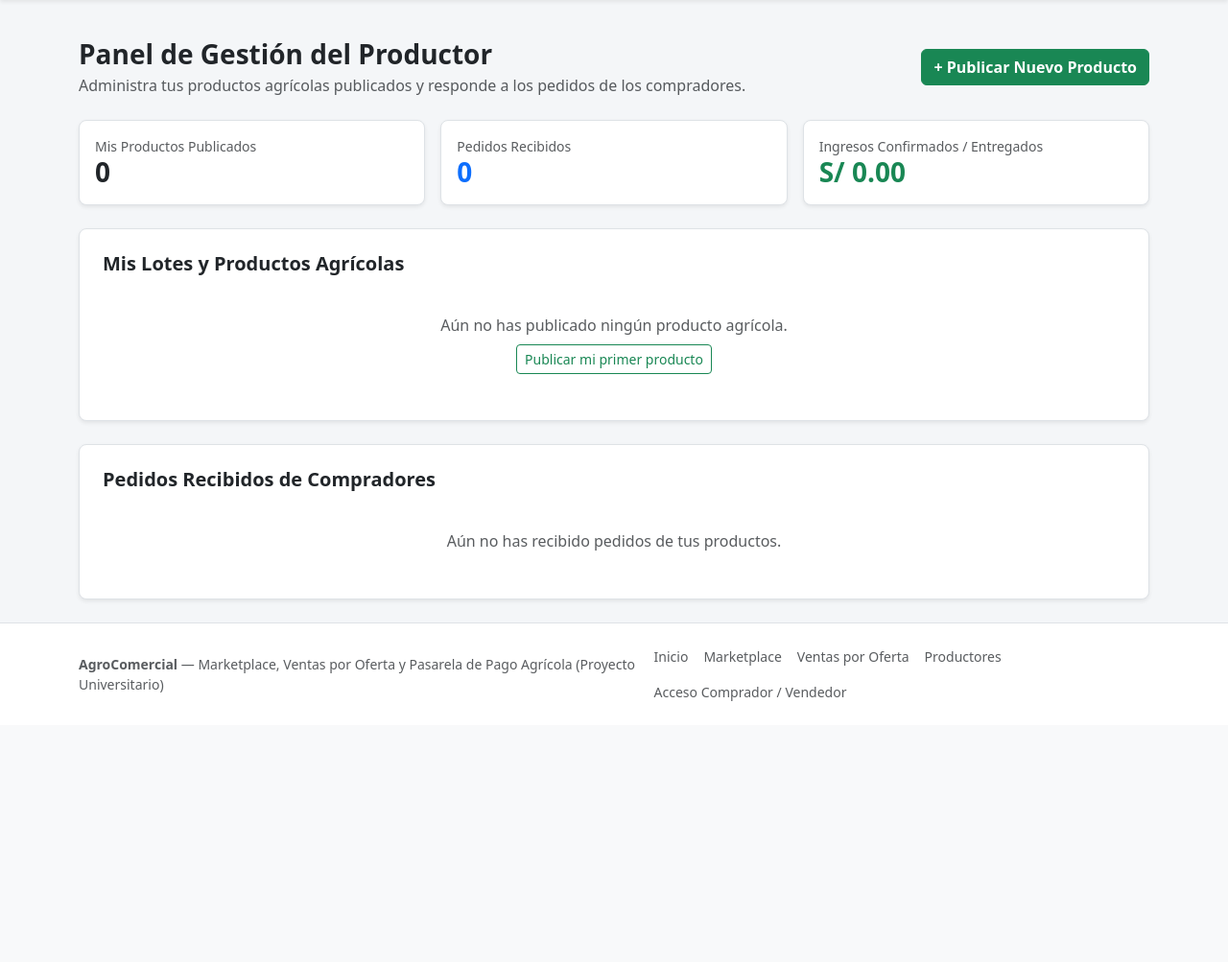
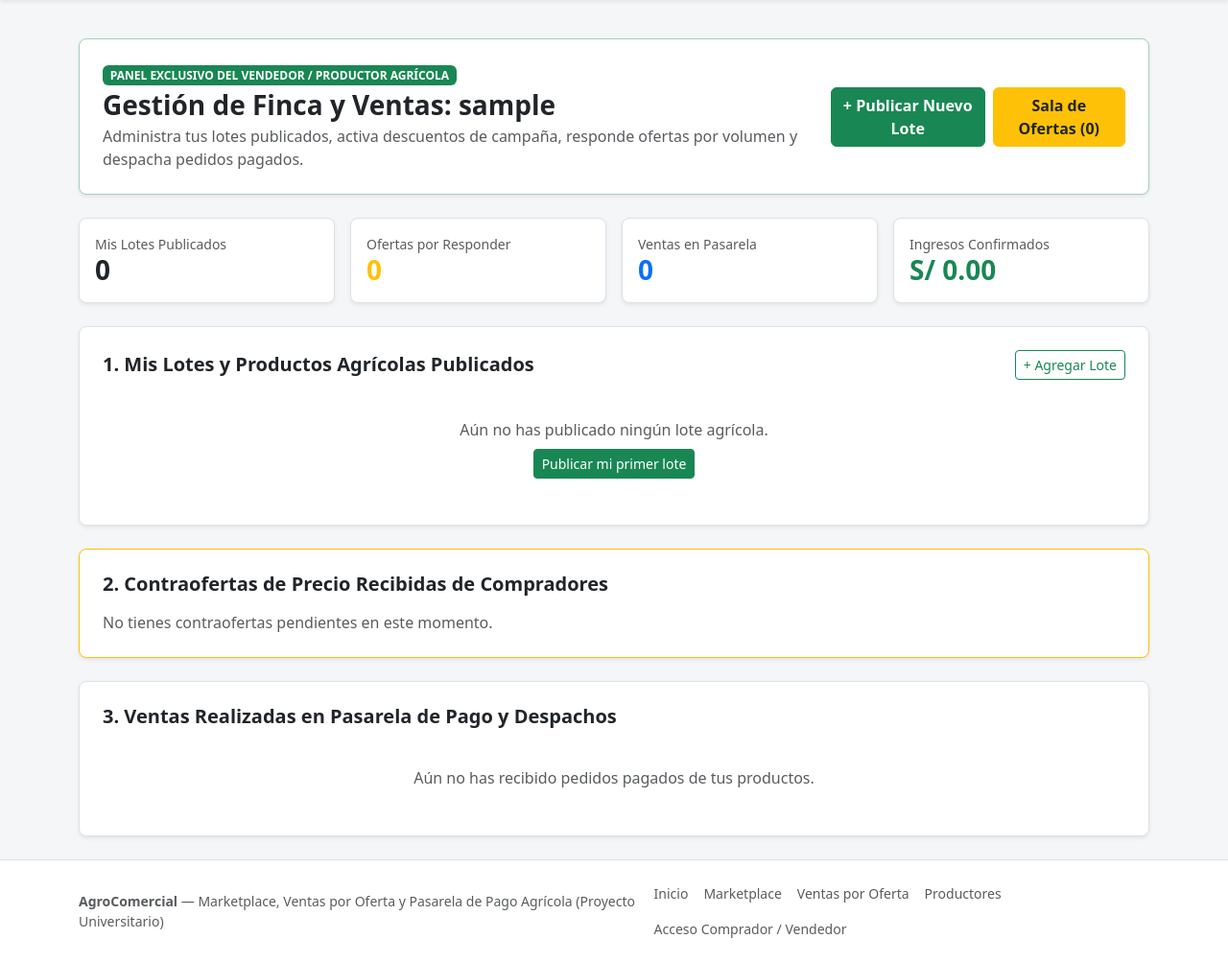
Before and after one commit to fabrizio1350/AGRO-COMERCIAL, a Django app: page /panel-productor/ in a window 1280 px wide. Shown: the part 144-1147 px from the top of the page at 96% size. Before the commit the page ends 875 px from the top, so only its background shows below. Run offline with Django 5.2, Linux system fonts and the light colour scheme; the visitor is signed in with stand-in values (Sample User, id 1); data comes from the database, SQL or seed files in the repository; data that the repository does not hold is empty.

Commit message:
actualizando el panel del vendedor con ofertas recibidas y estado de pasarela

```diff
--- a/templates/panel_productor.html
+++ b/templates/panel_productor.html
@@ -1,56 +1,71 @@
 {% extends 'base.html' %}
 
-{% block title %}Panel del Productor | AgroComercial{% endblock %}
+{% block title %}Panel del Vendedor | AgroComercial{% endblock %}
 
 {% block content %}
-<div class="d-flex flex-column flex-md-row justify-content-between align-items-md-center mb-4">
+<div class="bg-white border border-success-subtle rounded-3 p-4 mb-4 shadow-sm">
+    <div class="d-flex flex-column flex-md-row justify-content-between align-items-md-center">
         <div>
-        <h1 class="h3 fw-bold mb-1">Panel de Gestión del Productor</h1>
+            <span class="badge bg-success mb-1">PANEL EXCLUSIVO DEL VENDEDOR / PRODUCTOR AGRÍCOLA</span>
+            <h1 class="h3 fw-bold mb-1">Gestión de Finca y Ventas: {{ perfil.nombre_finca|default:user.username }}</h1>
             <p class="text-muted mb-0">
-            Administra tus productos agrícolas publicados y responde a los pedidos de los compradores.
+                Administra tus lotes publicados, activa descuentos de campaña, responde ofertas por volumen y despacha pedidos pagados.
             </p>
         </div>
-    <div class="mt-3 mt-md-0">
+        <div class="mt-3 mt-md-0 d-flex gap-2">
             <a href="{% url 'crear_producto' %}" class="btn btn-success fw-semibold">
-            + Publicar Nuevo Producto
+                + Publicar Nuevo Lote
+            </a>
+            <a href="{% url 'ventas_por_oferta' %}" class="btn btn-warning text-dark fw-semibold">
+                Sala de Ofertas ({{ ofertas_recibidas.count }})
             </a>
         </div>
     </div>
+</div>
 
-<!-- Tarjetas de resumen del productor -->
+<!-- Tarjetas de resumen del vendedor -->
 <div class="row g-3 mb-4">
-    <div class="col-md-4">
+    <div class="col-6 col-md-3">
         <div class="bg-white border rounded-3 p-3 shadow-sm">
-            <span class="text-muted small d-block">Mis Productos Publicados</span>
+            <span class="text-muted small d-block">Mis Lotes Publicados</span>
             <h3 class="fw-bold text-dark mb-0">{{ mis_productos.count }}</h3>
         </div>
     </div>
-    <div class="col-md-4">
+    <div class="col-6 col-md-3">
         <div class="bg-white border rounded-3 p-3 shadow-sm">
-            <span class="text-muted small d-block">Pedidos Recibidos</span>
+            <span class="text-muted small d-block">Ofertas por Responder</span>
+            <h3 class="fw-bold text-warning mb-0">{{ ofertas_recibidas.count }}</h3>
+        </div>
+    </div>
+    <div class="col-6 col-md-3">
+        <div class="bg-white border rounded-3 p-3 shadow-sm">
+            <span class="text-muted small d-block">Ventas en Pasarela</span>
             <h3 class="fw-bold text-primary mb-0">{{ pedidos_recibidos.count }}</h3>
         </div>
     </div>
-    <div class="col-md-4">
+    <div class="col-6 col-md-3">
         <div class="bg-white border rounded-3 p-3 shadow-sm">
-            <span class="text-muted small d-block">Ingresos Confirmados / Entregados</span>
+            <span class="text-muted small d-block">Ingresos Confirmados</span>
             <h3 class="fw-bold text-success mb-0">S/ {{ ingresos_estimados|default:"0.00" }}</h3>
         </div>
     </div>
 </div>
 
-<!-- Seccion 1: Mis Productos -->
+<!-- Seccion 1: Mis Lotes Publicados -->
 <div class="bg-white border rounded-3 p-4 shadow-sm mb-4">
-    <h2 class="h5 fw-bold mb-3">Mis Lotes y Productos Agrícolas</h2>
+    <div class="d-flex justify-content-between align-items-center mb-3">
+        <h2 class="h5 fw-bold mb-0">1. Mis Lotes y Productos Agrícolas Publicados</h2>
+        <a href="{% url 'crear_producto' %}" class="btn btn-sm btn-outline-success">+ Agregar Lote</a>
+    </div>
     {% if mis_productos %}
     <div class="table-responsive">
         <table class="table table-hover align-middle mb-0">
             <thead class="table-light">
                 <tr>
                     <th>Imagen</th>
-                    <th>Producto</th>
-                    <th>Categoría</th>
-                    <th>Precio / Unidad</th>
+                    <th>Producto y Ficha</th>
+                    <th>Precio Normal</th>
+                    <th>Modalidad Oferta</th>
                     <th>Stock</th>
                     <th>Estado</th>
                     <th class="text-end">Acciones</th>
@@ -59,7 +74,7 @@
             <tbody>
                 {% for prod in mis_productos %}
                 <tr>
-                    <td style="width: 110px;">
+                    <td style="width: 100px;">
                         <div class="placeholder-imagen" style="height: 55px; font-size: 0.7rem; padding: 0.25rem;">
                             [Espacio Imagen]
                         </div>
@@ -68,19 +83,28 @@
                         <a href="{% url 'detalle_producto' prod.id %}" class="fw-bold text-dark text-decoration-none">
                             {{ prod.nombre }}
                         </a>
-                        <div class="text-muted small">Origen: {{ prod.origen }}</div>
+                        <div class="text-muted small">Variedad: {{ prod.variedad }} | Origen: {{ prod.origen }}</div>
                     </td>
-                    <td>{{ prod.categoria.nombre|default:"-" }}</td>
                     <td>
                         <strong>S/ {{ prod.precio }}</strong>
                         <span class="text-muted small">/ {{ prod.get_unidad_display }}</span>
                     </td>
-                    <td>{{ prod.stock }}</td>
+                    <td>
+                        {% if prod.en_oferta and prod.precio_oferta %}
+                            <span class="badge bg-danger">En Oferta: S/ {{ prod.precio_oferta }} (-{{ prod.porcentaje_descuento }}%)</span>
+                        {% else %}
+                            <span class="badge bg-light text-secondary border">Precio Regular</span>
+                        {% endif %}
+                        {% if prod.acepta_ofertas %}
+                            <div class="small text-success mt-1">Acepta contraofertas</div>
+                        {% endif %}
+                    </td>
+                    <td class="fw-semibold">{{ prod.stock }}</td>
                     <td>
                         {% if prod.disponible and prod.stock > 0 %}
-                            <span class="badge bg-success">Disponible</span>
+                            <span class="badge bg-success">Activo</span>
                         {% else %}
-                            <span class="badge bg-secondary">No disponible</span>
+                            <span class="badge bg-secondary">Pausado/Agotado</span>
                         {% endif %}
                     </td>
                     <td class="text-end">
@@ -101,15 +125,74 @@
     </div>
     {% else %}
     <div class="text-center py-4 text-muted">
-        <p class="mb-2">Aún no has publicado ningún producto agrícola.</p>
-        <a href="{% url 'crear_producto' %}" class="btn btn-outline-success btn-sm">Publicar mi primer producto</a>
+        <p class="mb-2">Aún no has publicado ningún lote agrícola.</p>
+        <a href="{% url 'crear_producto' %}" class="btn btn-success btn-sm">Publicar mi primer lote</a>
     </div>
     {% endif %}
 </div>
 
-<!-- Seccion 2: Pedidos recibidos de compradores -->
+<!-- Seccion 2: Ofertas de Negociacion Recibidas -->
+<div class="bg-white border border-warning rounded-3 p-4 shadow-sm mb-4">
+    <h2 class="h5 fw-bold mb-3">2. Contraofertas de Precio Recibidas de Compradores</h2>
+    {% if ofertas_recibidas %}
+    <div class="table-responsive">
+        <table class="table align-middle mb-0">
+            <thead class="table-light">
+                <tr>
+                    <th>#</th>
+                    <th>Producto</th>
+                    <th>Comprador y Mensaje</th>
+                    <th>Cantidad</th>
+                    <th>Precio Ofrecido</th>
+                    <th>Total</th>
+                    <th>Estado</th>
+                    <th>Decisión del Vendedor</th>
+                </tr>
+            </thead>
+            <tbody>
+                {% for of in ofertas_recibidas %}
+                <tr>
+                    <td class="fw-bold">#{{ of.id }}</td>
+                    <td>{{ of.producto.nombre }}</td>
+                    <td>
+                        <strong>{{ of.comprador.first_name|default:of.comprador.username }}</strong>
+                        {% if of.mensaje %}
+                            <div class="text-muted small fst-italic">"{{ of.mensaje }}"</div>
+                        {% endif %}
+                    </td>
+                    <td>{{ of.cantidad }}</td>
+                    <td class="fw-bold text-primary">S/ {{ of.precio_unitario_ofrecido }}</td>
+                    <td class="fw-bold text-success">S/ {{ of.total_ofrecido }}</td>
+                    <td>
+                        <span class="badge {% if of.estado == 'PENDIENTE' %}bg-warning text-dark{% elif of.estado == 'ACEPTADA' %}bg-success{% else %}bg-secondary{% endif %}">
+                            {{ of.get_estado_display }}
+                        </span>
+                    </td>
+                    <td>
+                        {% if of.estado == 'PENDIENTE' %}
+                        <form action="{% url 'responder_oferta' of.id %}" method="post" class="d-flex gap-1">
+                            {% csrf_token %}
+                            <input type="hidden" name="respuesta_vendedor" value="Oferta aprobada por el productor.">
+                            <button type="submit" name="decision" value="ACEPTAR" class="btn btn-success btn-sm">Aceptar</button>
+                            <button type="submit" name="decision" value="RECHAZAR" class="btn btn-outline-danger btn-sm">Rechazar</button>
+                        </form>
+                        {% else %}
+                            <span class="small text-muted">Procesada</span>
+                        {% endif %}
+                    </td>
+                </tr>
+                {% endfor %}
+            </tbody>
+        </table>
+    </div>
+    {% else %}
+    <p class="text-muted mb-0">No tienes contraofertas pendientes en este momento.</p>
+    {% endif %}
+</div>
+
+<!-- Seccion 3: Pedidos pagados en Pasarela -->
 <div class="bg-white border rounded-3 p-4 shadow-sm">
-    <h2 class="h5 fw-bold mb-3">Pedidos Recibidos de Compradores</h2>
+    <h2 class="h5 fw-bold mb-3">3. Ventas Realizadas en Pasarela de Pago y Despachos</h2>
     {% if pedidos_recibidos %}
     <div class="table-responsive">
         <table class="table table-hover align-middle mb-0">
@@ -117,42 +200,42 @@
                 <tr>
                     <th># Pedido</th>
                     <th>Producto</th>
-                    <th>Comprador y Entrega</th>
-                    <th>Cantidad</th>
-                    <th>Total</th>
-                    <th>Estado Actual</th>
-                    <th>Actualizar Estado</th>
+                    <th>Comprador y Destino</th>
+                    <th>Cant. / Total</th>
+                    <th>Pago en Pasarela</th>
+                    <th>Estado Envío</th>
+                    <th>Actualizar Despacho</th>
                 </tr>
             </thead>
             <tbody>
                 {% for ped in pedidos_recibidos %}
                 <tr>
-                    <td class="fw-bold">#{{ ped.id }}</td>
+                    <td class="fw-bold">
+                        #{{ ped.id }}
+                        {% if ped.codigo_transaccion %}
+                            <div class="text-muted small">{{ ped.codigo_transaccion }}</div>
+                        {% endif %}
+                    </td>
                     <td>{{ ped.producto.nombre }}</td>
                     <td>
                         <div><strong>{{ ped.comprador.first_name|default:ped.comprador.username }} {{ ped.comprador.last_name }}</strong></div>
-                        <div class="text-muted small">Entrega: {{ ped.direccion_entrega }}</div>
-                        {% if ped.comentario %}
-                            <div class="text-secondary small fst-italic">Nota: "{{ ped.comentario }}"</div>
-                        {% endif %}
+                        <div class="text-muted small">{{ ped.direccion_entrega }} ({{ ped.ciudad_destino }})</div>
                     </td>
-                    <td>{{ ped.cantidad }}</td>
-                    <td class="fw-bold text-success">S/ {{ ped.total }}</td>
                     <td>
-                        {% if ped.estado == 'PENDIENTE' %}
-                            <span class="badge bg-warning text-dark">{{ ped.get_estado_display }}</span>
-                        {% elif ped.estado == 'CONFIRMADO' or ped.estado == 'EN_CAMINO' %}
+                        <div>{{ ped.cantidad }} unid.</div>
+                        <strong class="text-success">S/ {{ ped.total }}</strong>
+                    </td>
+                    <td>
+                        <div class="small fw-semibold">{{ ped.get_metodo_pago_display }}</div>
+                        <span class="badge bg-success-subtle text-success border border-success-subtle">{{ ped.get_estado_pago_display }}</span>
+                    </td>
+                    <td>
                         <span class="badge bg-info text-dark">{{ ped.get_estado_display }}</span>
-                        {% elif ped.estado == 'ENTREGADO' %}
-                            <span class="badge bg-success">{{ ped.get_estado_display }}</span>
-                        {% else %}
-                            <span class="badge bg-danger">{{ ped.get_estado_display }}</span>
-                        {% endif %}
                     </td>
                     <td>
                         <form action="{% url 'cambiar_estado_pedido' ped.id %}" method="post" class="d-flex gap-1">
                             {% csrf_token %}
-                            <select name="estado" class="form-select form-select-sm" style="min-width: 155px;">
+                            <select name="estado" class="form-select form-select-sm" style="min-width: 150px;">
                                 {% for cod, nombre_est in estados_pedido %}
                                     <option value="{{ cod }}" {% if ped.estado == cod %}selected{% endif %}>
                                         {{ nombre_est }}
@@ -169,7 +252,7 @@
     </div>
     {% else %}
     <div class="text-center py-4 text-muted">
-        Aún no has recibido pedidos de tus productos.
+        Aún no has recibido pedidos pagados de tus productos.
     </div>
     {% endif %}
 </div>
```
Lines whose indentation alone changed are shown as unchanged.
